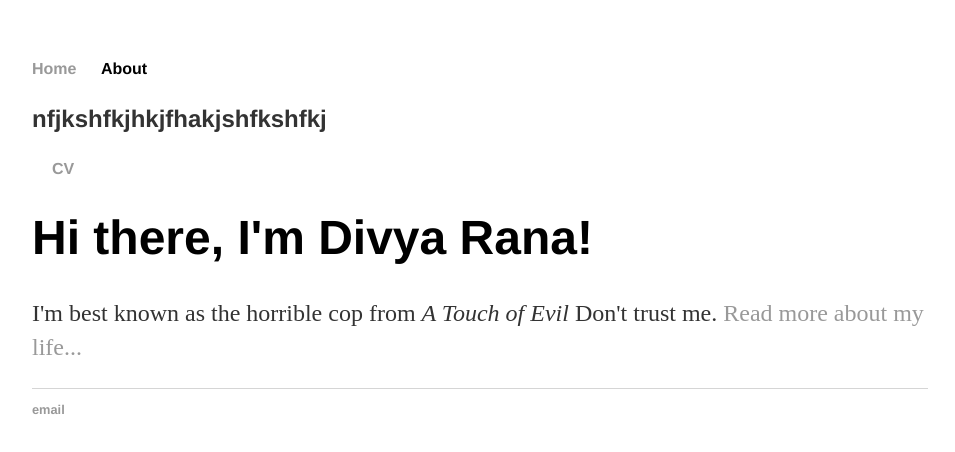
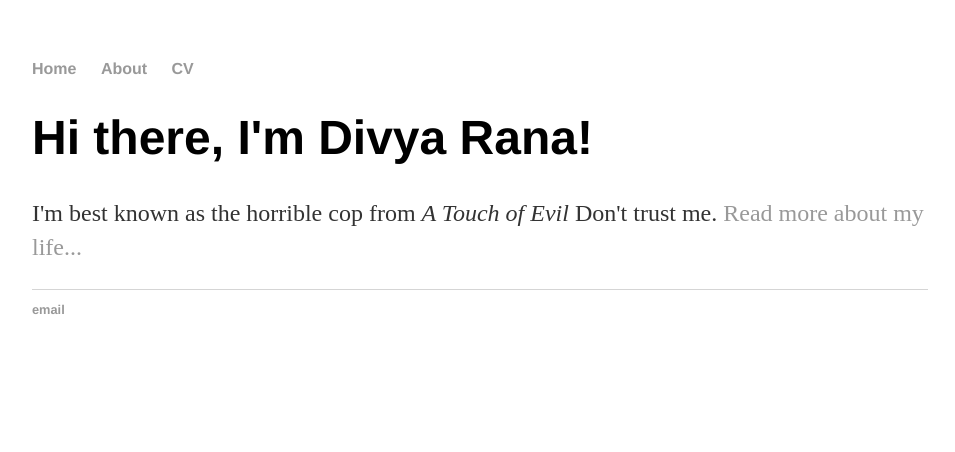
Before and after one commit to a1divya/a1divya.github.io, a plain HTML site: page index.html in a window 1280 px wide. Shown: the whole page, without its empty margins (160-1115 px from the left). Drawn offline with Linux system fonts and the light colour scheme.

Commit message:
Update index.html

```diff
--- a/index.html
+++ b/index.html
@@ -9,7 +9,7 @@
 		<nav>
     		<ul>
         		<li><a href="/">Home</a></li>
-			<li>About<p> nfjkshfkjhkjfhakjshfkshfkj </p></li>
+			<li><a href="/about">About</a></li>
         		<li><a href="/cv.pdf">CV</a></li>
         		<!--<li><a href="/blog">Blog</a></li>-->
     		</ul>
```
